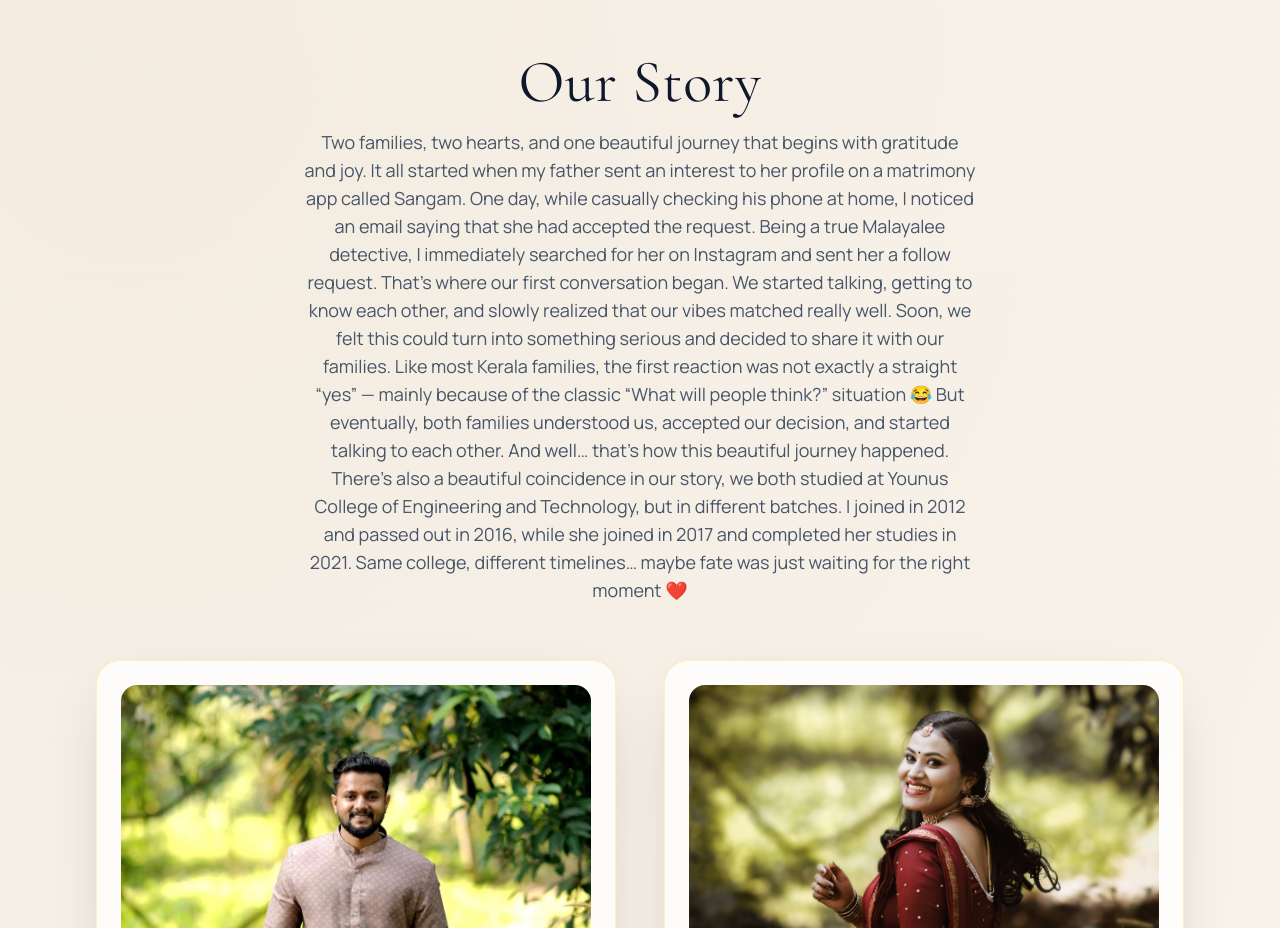
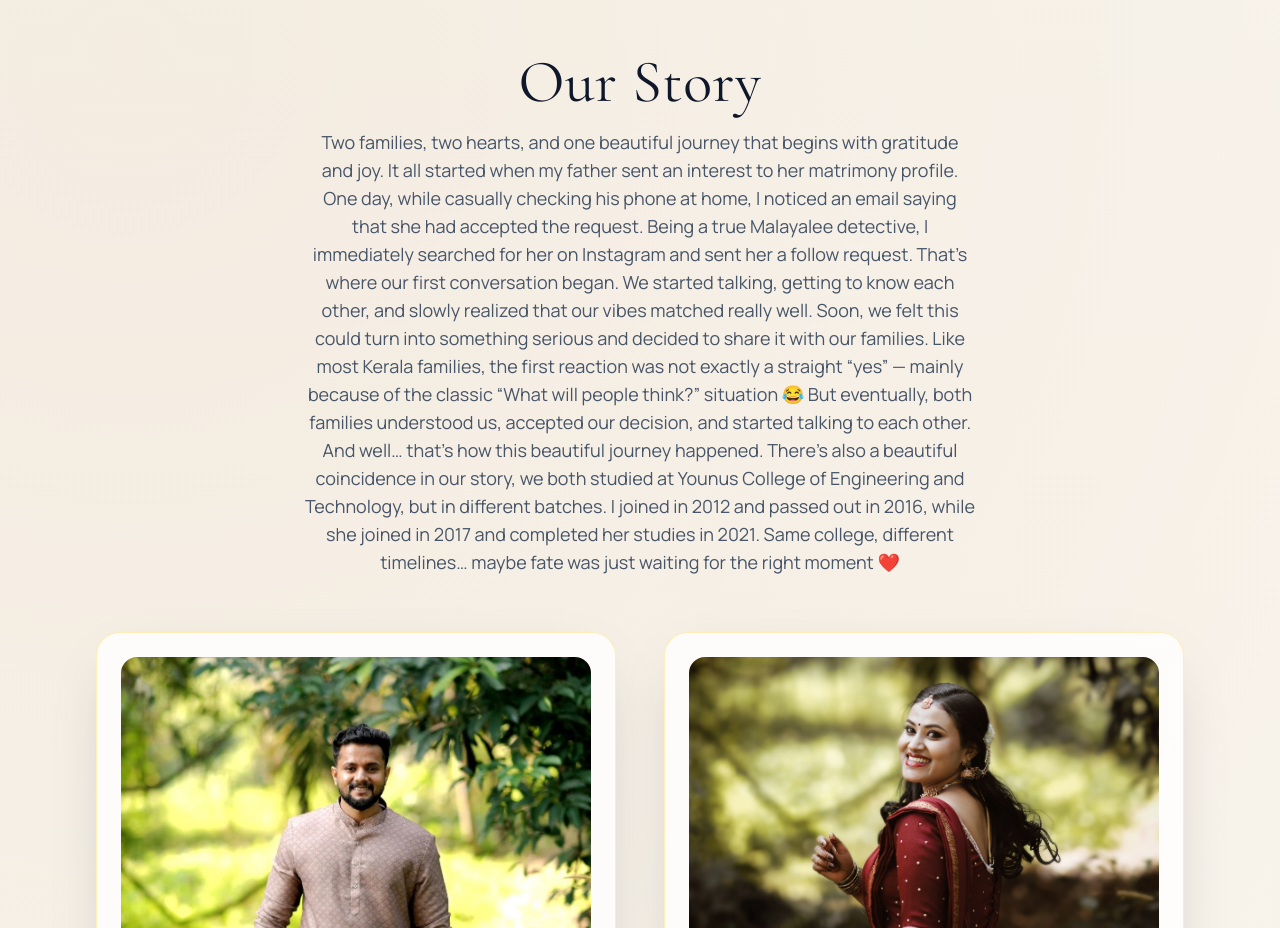
Before and after one commit to jishnujs123/Wedding, a React (Vite) app: page / in a window 1280 px wide. Shown: the part 860-1788 px from the top of the page. Built offline with nearby package versions, Linux system fonts and the light colour scheme.

Commit message:
Update About.jsx

```diff
--- a/src/components/About.jsx
+++ b/src/components/About.jsx
@@ -9,7 +9,7 @@ const About = () => {
           <h2 className="section-title">Our Story</h2>
           <p className="section-subtitle">
             Two families, two hearts, and one beautiful journey that begins with gratitude and joy.
-It all started when my father sent an interest to her profile on a matrimony app called Sangam. One day, while casually checking his phone at home, I noticed an email saying that she had accepted the request.
+It all started when my father sent an interest to her matrimony profile. One day, while casually checking his phone at home, I noticed an email saying that she had accepted the request.
 Being a true Malayalee detective, I immediately searched for her on Instagram and sent her a follow request. That’s where our first conversation began.
 We started talking, getting to know each other, and slowly realized that our vibes matched really well. Soon, we felt this could turn into something serious and decided to share it with our families.
 Like most Kerala families, the first reaction was not exactly a straight “yes” — mainly because of the classic “What will people think?” situation 😂
```
